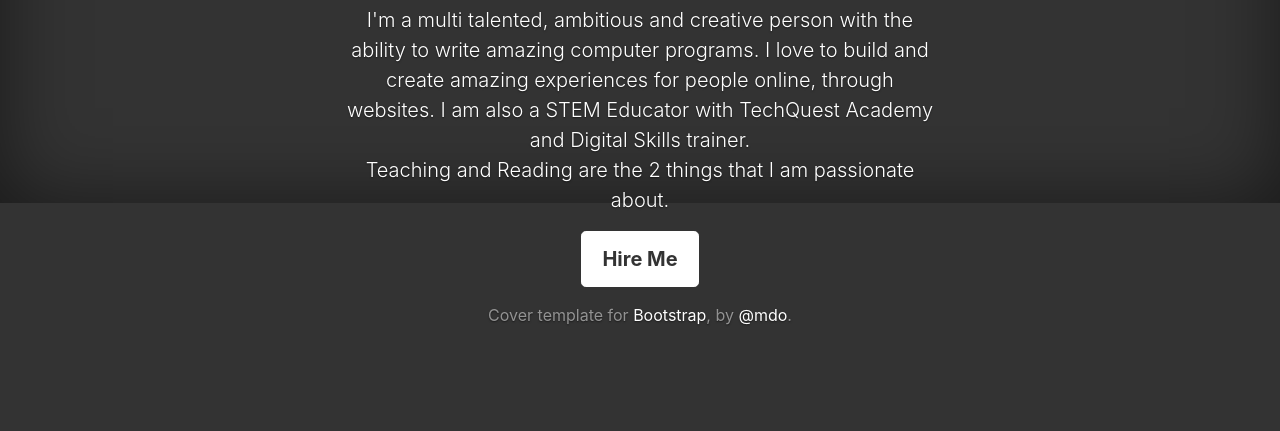
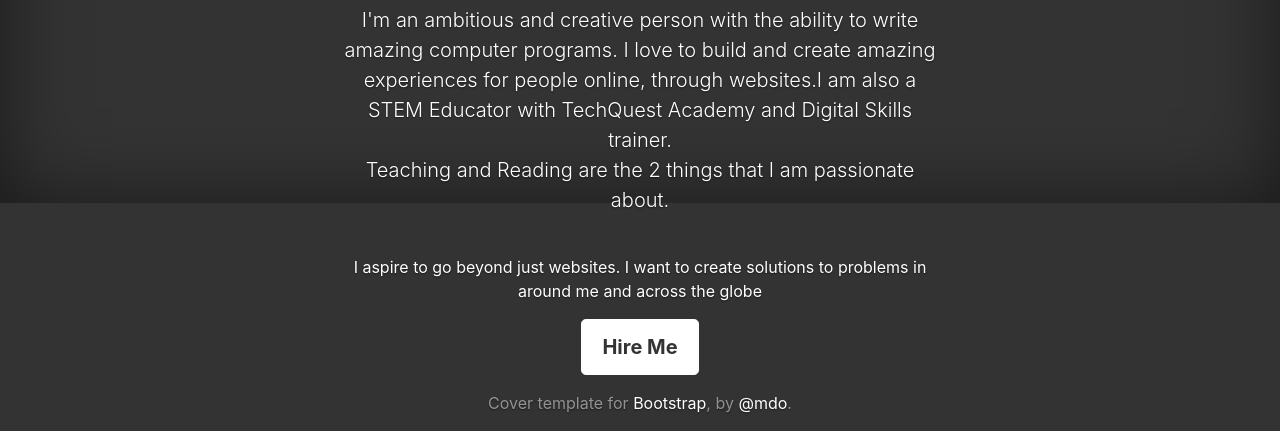
Before and after one commit to oluwadaraprime/MyProfile, a plain HTML site: page index.html in a window 1280 px wide. Shown: the part 597-1028 px from the top of the page. Before the commit the page ends 940 px from the top, so only its background shows below. Drawn offline with nearby package versions, Linux system fonts and the light colour scheme.

Commit message:
Update index.html

```diff
--- a/index.html
+++ b/index.html
@@ -51,12 +51,13 @@
             <h1 class="cover-heading">Web Developer</h1>
             <h2>@MicroSolutions</h2>
 
-            <p class="lead"> I'm a multi talented, ambitious and creative person with the ability to
+            <p class="lead"> I'm an ambitious and creative person with the ability to
                 write amazing computer programs. I love to build and create amazing experiences for people
-                online, through websites. I am also a STEM Educator with TechQuest Academy and
+                online, through websites.I am also a STEM Educator with TechQuest Academy and
                 Digital Skills trainer. <br>Teaching and Reading are the 2 things that I am passionate about.
             </p>
-            <p></p>
+		<br>
+            <p> I aspire to go beyond just websites. I want to create solutions to problems in around me and across the globe</p>
 
 
             <p class="lead">
```
